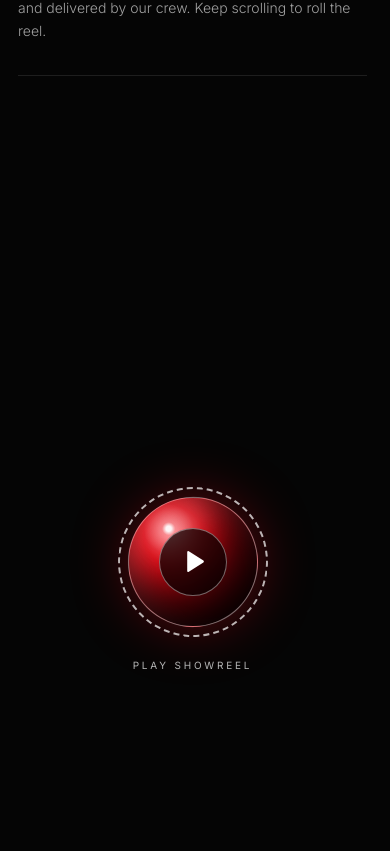
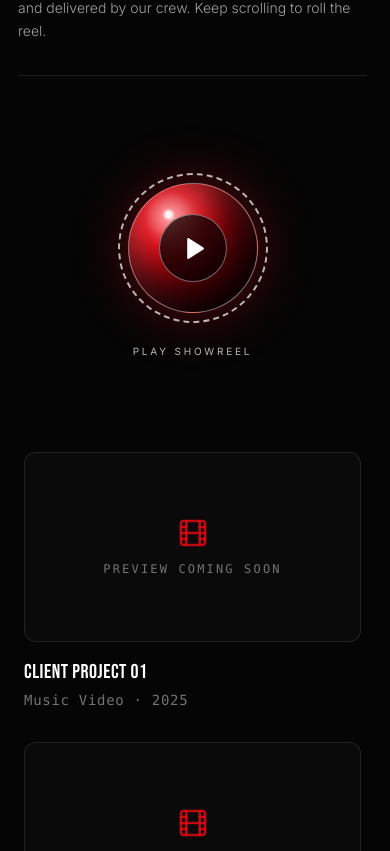
Before and after one commit to choubisadarshan/filmii, a Next.js app: page / in a window 390 px wide. Shown: the part 4113-4964 px from the top of the page. Built offline with nearby package versions, Linux system fonts and the light colour scheme.

Commit message:
second commit

```diff
--- a/src/components/ui/visual-archive-reveal.tsx
+++ b/src/components/ui/visual-archive-reveal.tsx
@@ -177,6 +177,9 @@ export default function VisualArchiveReveal({
 
   const shrinkOnDesktop = !isMobile && phase === "reveal";
 
+  // Ball fall distance: shorter on mobile because the stage is only video-height.
+  const dropFrom = isMobile ? "-45vh" : "-110vh";
+
   /* ---------------------------------------------------------
    * RENDER
    * --------------------------------------------------------- */
@@ -215,9 +218,11 @@ export default function VisualArchiveReveal({
 
       <div
         ref={stageRef}
-        className="relative mt-16 min-h-[180vh] w-full md:mt-28"
+        className="relative mt-16 w-full md:mt-28 md:min-h-[180vh]"
       >
-        <div className="sticky top-0 flex h-screen w-full items-center justify-center overflow-hidden">
+        {/* Mobile: stage is exactly the video's 16:9 size (no black bars, no sticky).
+            Desktop: full-screen sticky stage for the shrink effect. */}
+        <div className="relative flex aspect-video w-full items-center justify-center md:sticky md:top-0 md:aspect-auto md:h-screen md:overflow-hidden">
           {/* BALL */}
 
           <AnimatePresence>
@@ -227,7 +232,7 @@ export default function VisualArchiveReveal({
                   key="ball"
                   initial={{
                     opacity: 0,
-                    y: "-110vh",
+                    y: dropFrom,
                     rotateX: -35,
                     rotateZ: -120,
                     scale: 0.72,
@@ -236,7 +241,7 @@ export default function VisualArchiveReveal({
                     phase === "drop"
                       ? {
                           opacity: [0, 1, 1, 1],
-                          y: ["-110vh", "0vh", "-7vh", "0vh"],
+                          y: [dropFrom, "0vh", "-7vh", "0vh"],
                           rotateX: [-35, 18, 4, 0],
                           rotateZ: [-120, 20, -8, 0],
                           scale: [0.72, 1.06, 0.97, 1],
```
